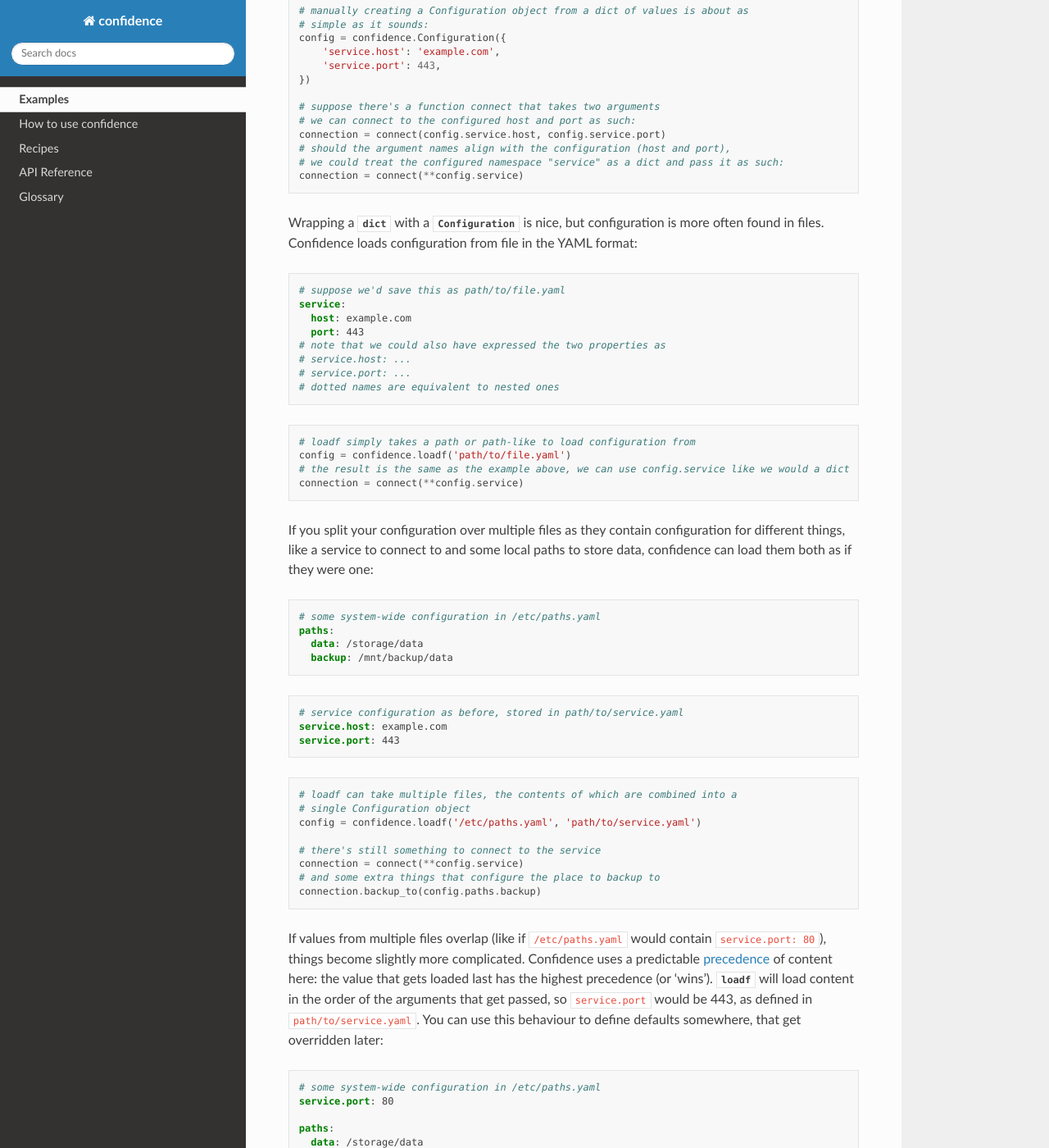
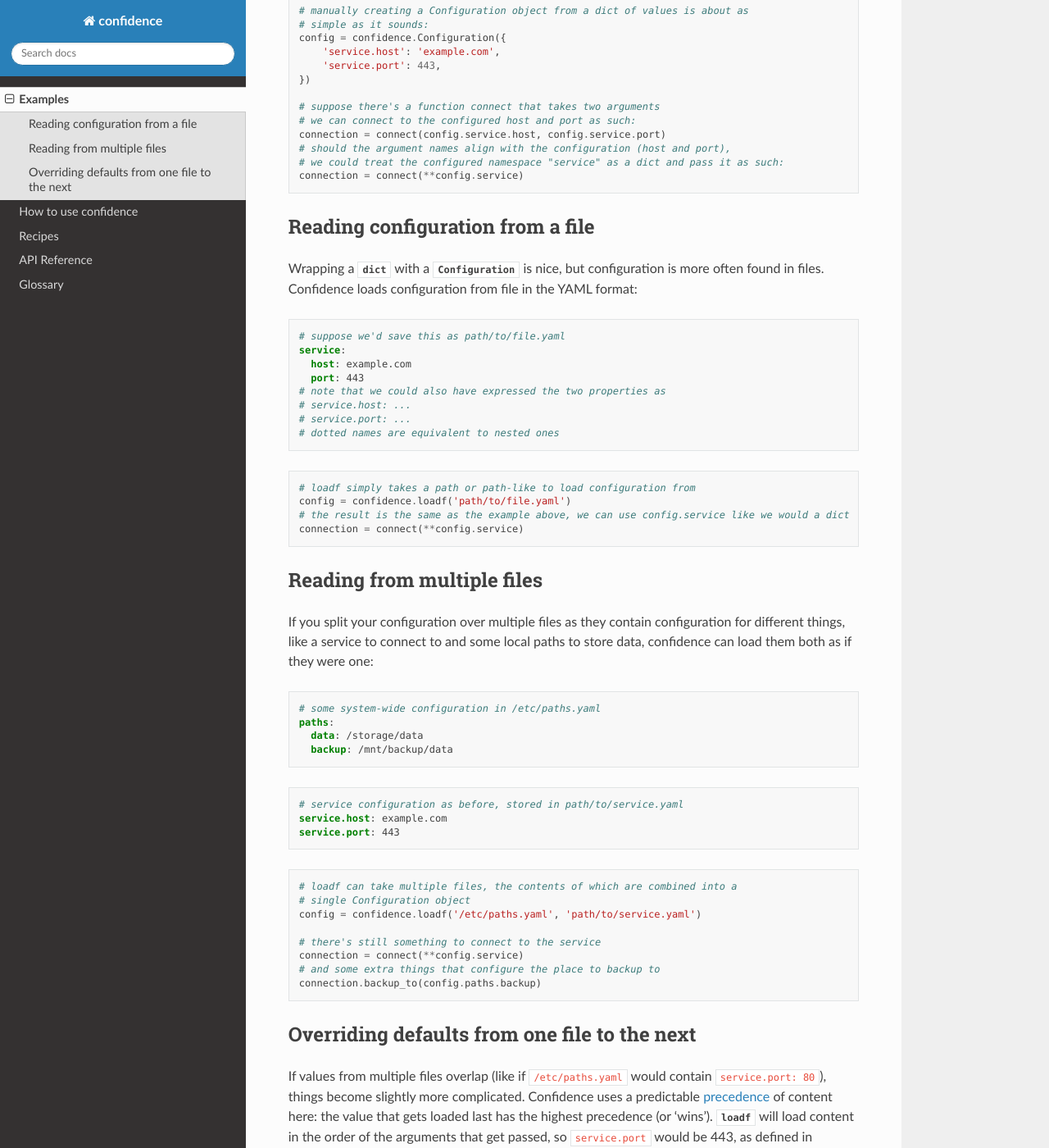
Before and after one commit to NetherlandsForensicInstitute/confidence, a Sphinx documentation site: the page built from docs/examples.rst, in a window 1280 px wide and 1400 px high, scrolled down 240 px. Shown: the whole window at 82% size. Built offline with Sphinx 7.4.7 and the Read the Docs theme 2.0.0, drawn with Linux system fonts in a browser that asks for light colours.

Commit message:
Add headers to examples

```diff
--- a/docs/examples.rst
+++ b/docs/examples.rst
@@ -21,6 +21,9 @@ Although confidence is internally divided in a number of modules, all of the fun
    # we could treat the configured namespace "service" as a dict and pass it as such:
    connection = connect(**config.service)
 
+Reading configuration from a file
+---------------------------------
+
 Wrapping a `dict` with a `Configuration` is nice, but configuration is more often found in files.
 Confidence loads configuration from file in the YAML format:
 
@@ -41,6 +44,9 @@ Confidence loads configuration from file in the YAML format:
    config = confidence.loadf('path/to/file.yaml')
    # the result is the same as the example above, we can use config.service like we would a dict
    connection = connect(**config.service)
+
+Reading from multiple files
+---------------------------
 
 If you split your configuration over multiple files as they contain configuration for different things, like a service to connect to and some local paths to store data, confidence can load them both as if they were one:
 
@@ -68,6 +74,9 @@ If you split your configuration over multiple files as they contain configuratio
    # and some extra things that configure the place to backup to
    connection.backup_to(config.paths.backup)
 
+Overriding defaults from one file to the next
+---------------------------------------------
+
 If values from multiple files overlap (like if ``/etc/paths.yaml`` would contain ``service.port: 80``), things become slightly more complicated.
 Confidence uses a predictable :term:`precedence` of content here: the value that gets loaded last has the highest precedence (or 'wins').
 `loadf` will load content in the order of the arguments that get passed, so ``service.port`` would be 443, as defined in ``path/to/service.yaml``.
```
